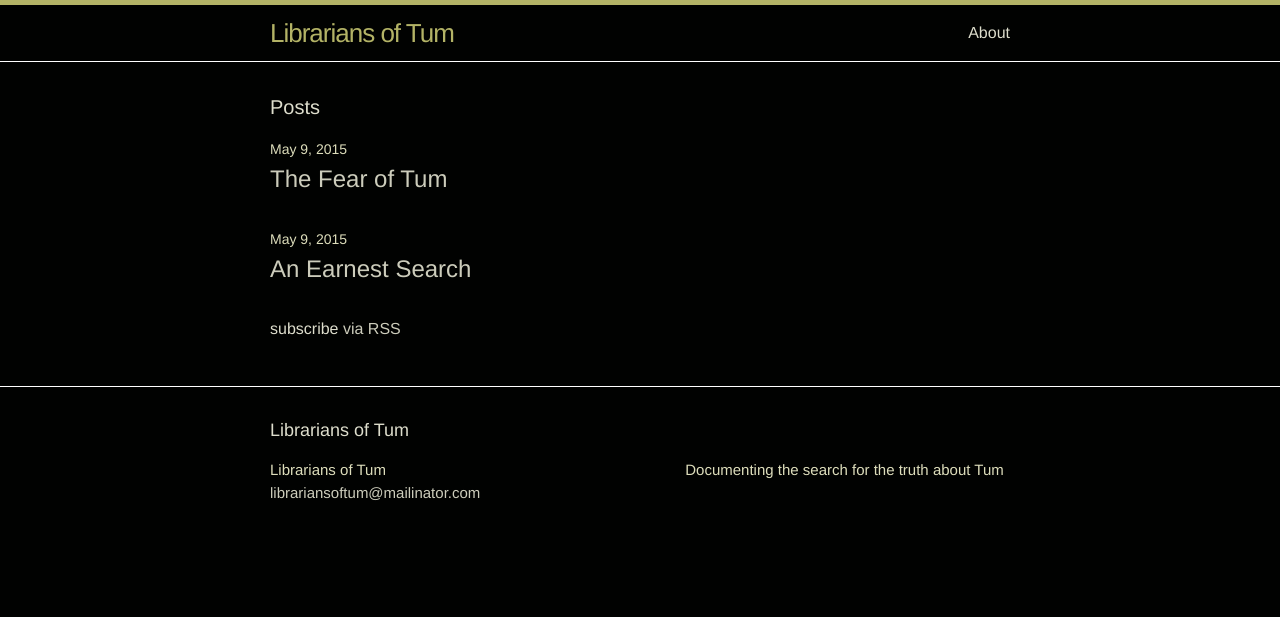
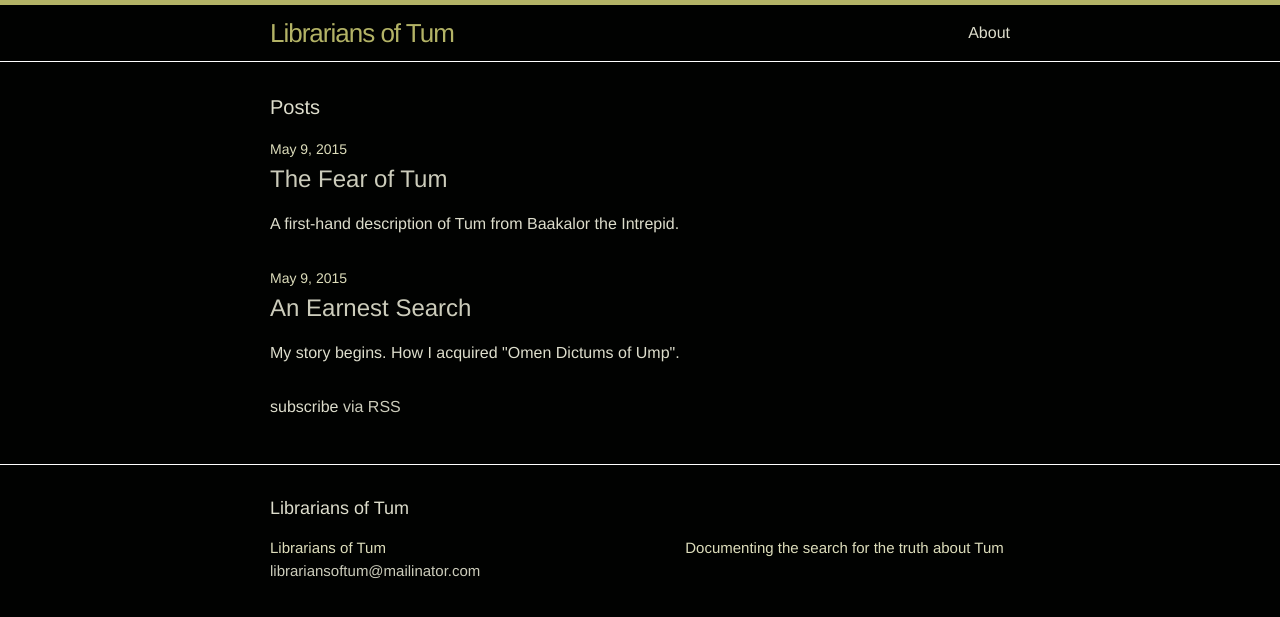
Before and after one commit to LibrariansOfTum/LibrariansOfTum.github.io, a Jekyll site: the page built from index.html, in a window 1280 px wide. Shown: the top 617 px of the page. Built offline with Jekyll 4.4.1, drawn with Linux system fonts in a browser that asks for light colours.

Commit message:
added post descriptions

```diff
--- a/_posts/2015-05-09-an-earnest-search.markdown
+++ b/_posts/2015-05-09-an-earnest-search.markdown
@@ -2,6 +2,7 @@
 layout: post
 title:  "An Earnest Search"
 date:   2015-05-09 14:00:14
+description: My story begins. How I acquired "Omen Dictums of Ump".
 ---
 In all religions, we find at least two common denominators.
 
--- a/_posts/2015-05-09-the-fear-of-tum.markdown
+++ b/_posts/2015-05-09-the-fear-of-tum.markdown
@@ -2,6 +2,7 @@
 layout: post
 title:  The Fear of Tum
 date:   2015-05-09 16:23:36
+description: A first-hand description of Tum from Baakalor the Intrepid.
 ---
 
 The following section from *Omen Dictums* is emblematic of much of the book - sections from another's account, in a different voice, with different details, and yet common elements. The language (and author's title) is wizened, and yet there are elements which come directly from modern experience. I can only understand this and many other accounts in the context of a *past-future*, a timeline which exists separate from our own and yet has shared pieces.
--- a/feed.xml
+++ b/feed.xml
@@ -14,7 +14,7 @@ layout: null
     {% for post in site.posts limit:10 %}
       <item>
         <title>{{ post.title | xml_escape }}</title>
-        <description>{{ post.content | xml_escape }}</description>
+        <description>{{ post.description or post.content | xml_escape }}</description>
         <pubDate>{{ post.date | date_to_rfc822 }}</pubDate>
         <link>{{ post.url | prepend: site.baseurl | prepend: site.url }}</link>
         <guid isPermaLink="true">{{ post.url | prepend: site.baseurl | prepend: site.url }}</guid>
--- a/index.html
+++ b/index.html
@@ -14,6 +14,9 @@ layout: default
         <h2>
           <a class="post-link" href="{{ post.url | prepend: site.baseurl }}">{{ post.title }}</a>
         </h2>
+        <h4>
+          {{post.description}}
+        </h4>
       </li>
     {% endfor %}
   </ul>
```
